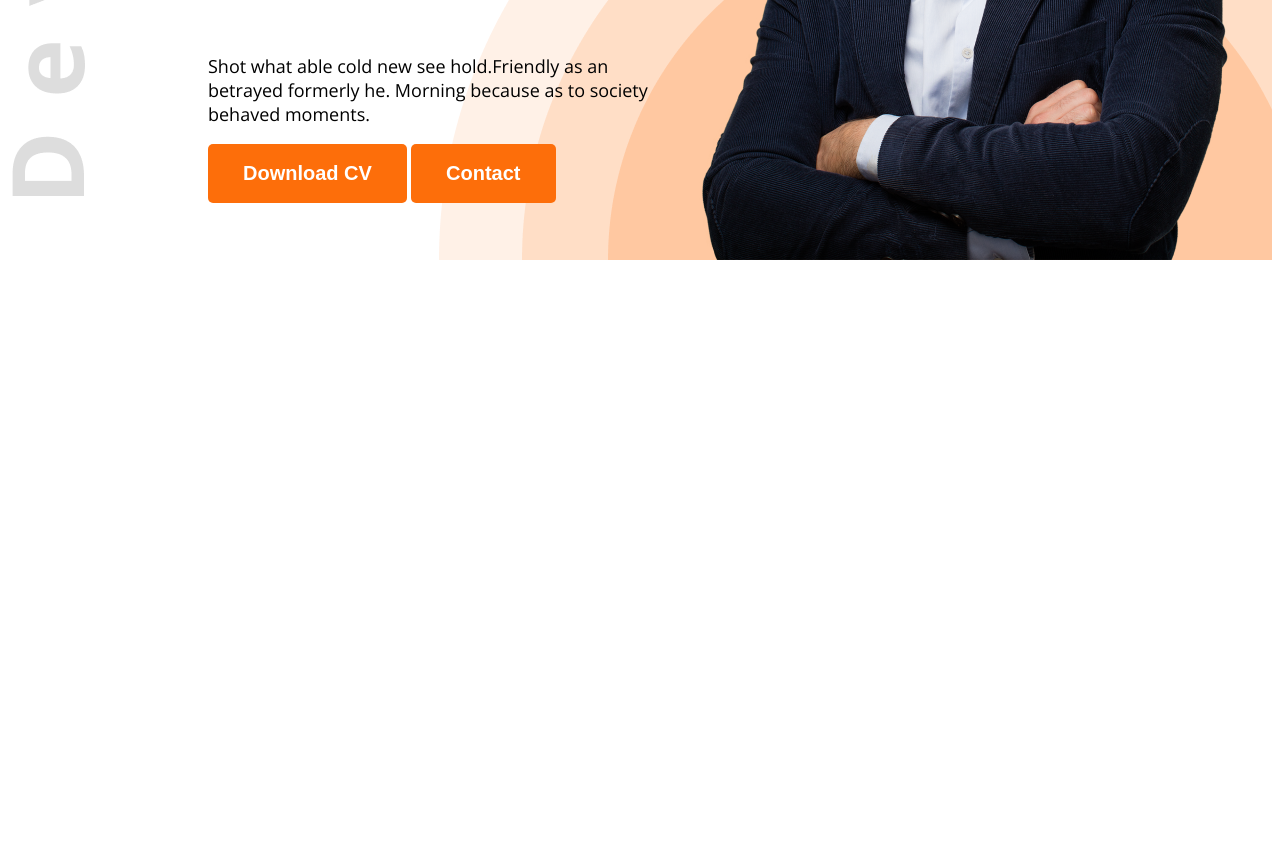
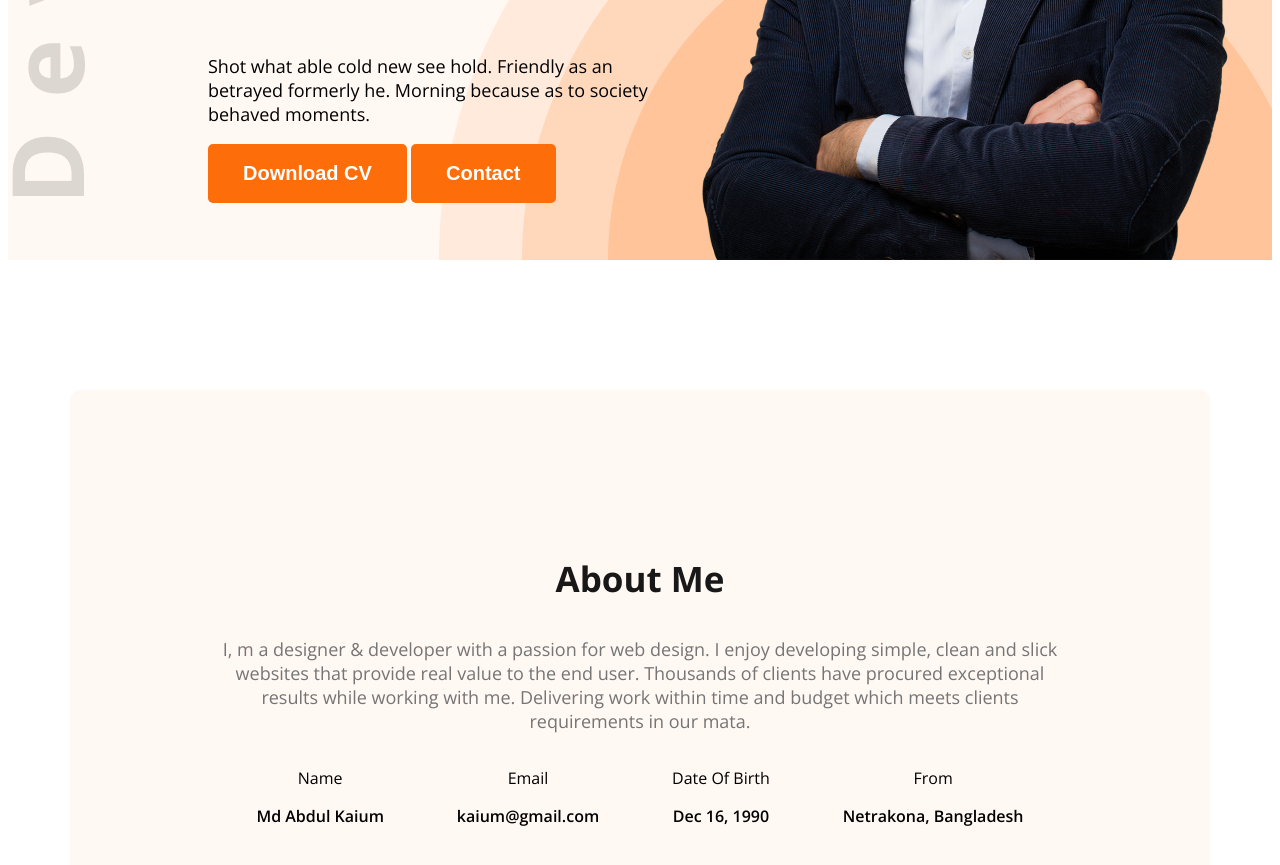
Before and after one commit to kaiumnet/my-first-portfolio, a plain HTML site: page index.html in a window 1280 px wide. Shown: the part 575-1440 px from the top of the page. Before the commit the page ends 843 px from the top, so only its background shows below. Drawn offline with nearby package versions, Linux system fonts and the light colour scheme.

Commit message:
add about

```diff
--- a/index.html
+++ b/index.html
@@ -12,7 +12,7 @@
 
 
 <body class="open-sans-normal">
-  <header class="header">
+  <header class="header secondary-bg">
     <nav>
       <h3 class="nav-title">Ka<span class="text-primary">i</span>um</h3>
       <ul>
@@ -27,7 +27,7 @@
       <h4 class="banner-greetings">Hi, I am</h4>
       <h1 class="banner-title">Md Abdul Kaium</h1>
       <p class="banner-descriptiom">
-        Shot what able cold new see hold.Friendly as an betrayed formerly he. Morning because as to society behaved moments.
+        Shot what able cold new see hold. Friendly as an betrayed formerly he. Morning because as to society behaved moments.
       </p>
       <button class="btn-primary">Download CV</button>
       <button class="btn-primary">Contact</button>
@@ -38,6 +38,30 @@
 
   </header>
   <main>
+    <section class="about secondary-bg">
+      <h3 class="section-title">About Me</h3>
+      <p class="section-description">I, m a designer & developer with a passion for web design. I enjoy developing simple, clean and slick websites that provide real value to the end user. Thousands of clients have procured exceptional results while working with me. Delivering work within time and budget which meets clients requirements in our mata.
+      </p>
+      <div class="about-items">
+        <div class="about-item">
+          <p class="item-title">Name</p>
+          <p- class="item-description">Md Abdul Kaium</p->
+        </div>
+        <div class="about-item">
+          <p class="item-title">Email</p>
+          <p- class="item-description">kaium@gmail.com</p->
+        </div>
+        <div class="about-item">
+          <p class="item-title">Date Of Birth</p>
+          <p- class="item-description">Dec 16, 1990</p->
+        </div>
+        <div class="about-item">
+          <p class="item-title">From</p>
+          <p- class="item-description">Netrakona, Bangladesh</p->
+        </div>
+      </div>
+
+    </section>
 
   </main>
   <footer>
--- a/styles/portfolio.css
+++ b/styles/portfolio.css
@@ -10,6 +10,10 @@
 }
 
 /*shared style*/
+
+.secondary-bg{
+  background-color: #FFF8F3;
+}
 
 .text-primary{
   color: #FD6E0A;
@@ -27,6 +31,18 @@
   font-size: 20px;
   border-radius: 5px;
   border: none;
+}
+
+
+.section-title{
+  font-size: 35px;
+  font-weight: bold;
+  color: #181818;
+}
+
+.section-description{
+  font-size: 18px;
+  color: #757575;
 }
 
 /* header */
@@ -94,3 +110,30 @@ nav li a{
 .banner-descriptiom{
   font-size: 18px;
 }
+
+
+/*maim styles*/
+
+main{
+  max-width: 1140px;
+  margin: 0 auto;
+}
+
+
+/*about styles*/
+
+.about{
+  border-radius: 10px;
+  padding: 130px 150px;
+  text-align: center;
+  margin-top: 130px;
+}
+
+.about-items{
+  display: flex;
+  justify-content: space-around;
+}
+
+.item-description{
+  font-weight: 600;
+}
```
